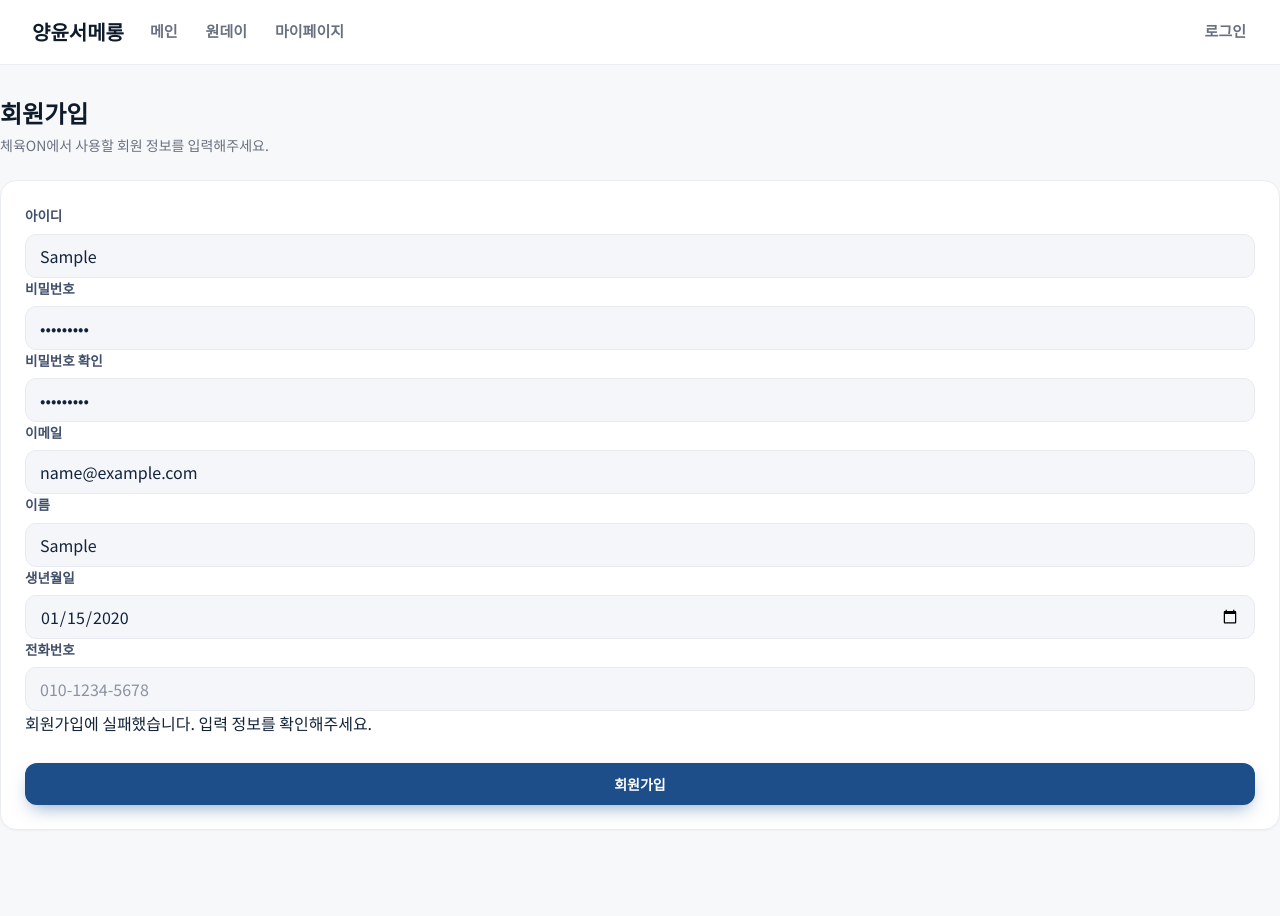
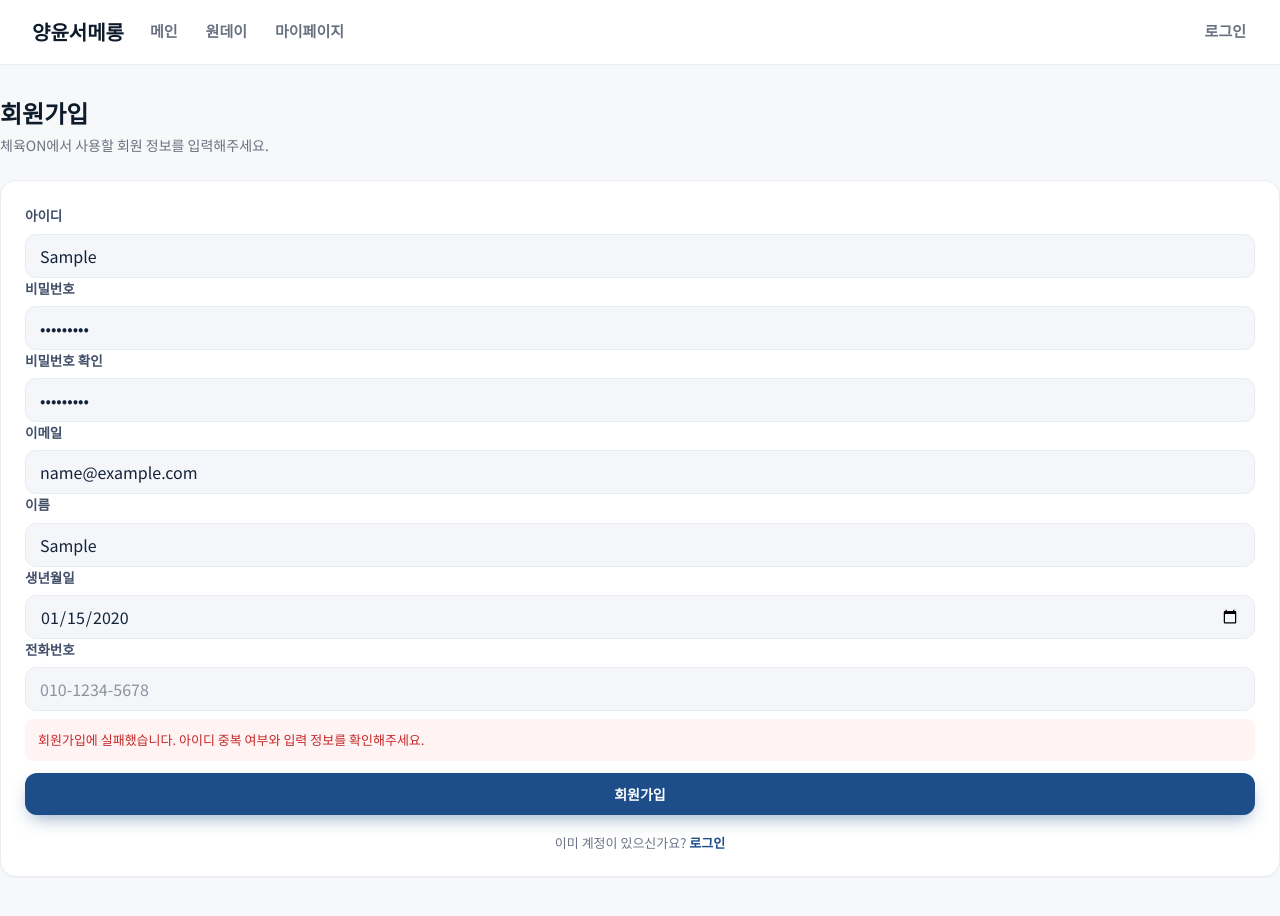
Before and after one commit to goeka71/Gong-Teo, a React app in the folder frontend/: page /signup in a window 1280 px wide. Both pictures are taken after typing "Sample", "Sample123", "Sample123", "name@example.com", "Sample", "2020-01-15" into the empty fields and a click on the button "회원가입". Shown: the top 916 px of the page. Before the commit the page ends 878 px from the top, so only its background shows below. Built offline with nearby package versions, Linux system fonts and the light colour scheme; no server answers; the HTML template or start-up script is replaced by a standard one.

Commit message:
회원가입 후 로그인 바로 되도록 변경

```diff
--- a/frontend/src/user/Signup.jsx
+++ b/frontend/src/user/Signup.jsx
@@ -1,9 +1,15 @@
 import { useState } from "react";
 import { useNavigate } from "react-router-dom";
-import { signup } from "../api/user";
+
+import {
+  signup,
+  login,
+} from "../api/user";
+
 
 function Signup() {
   const navigate = useNavigate();
+
 
   const [form, setForm] = useState({
     username: "",
@@ -15,164 +21,494 @@ function Signup() {
     phone: "",
   });
 
+
   const [error, setError] = useState("");
 
+
+  const [
+    submitting,
+    setSubmitting,
+  ] = useState(false);
+
+
   const handleChange = (e) => {
-    const { name, value } = e.target;
+    const {
+      name,
+      value,
+    } = e.target;
+
 
     setForm((prev) => ({
       ...prev,
       [name]: value,
     }));
+
+
+    setError("");
   };
+
 
   const handleSubmit = async (e) => {
     e.preventDefault();
+
     setError("");
 
-    if (form.password !== form.passwordConfirm) {
-      setError("비밀번호가 일치하지 않습니다.");
+
+    if (
+      form.password !==
+      form.passwordConfirm
+    ) {
+      setError(
+        "비밀번호가 일치하지 않습니다."
+      );
+
       return;
     }
 
+
     try {
+      setSubmitting(true);
+
+
+      /*
+      =========================
+      1. 회원가입
+      =========================
+      */
+
       await signup({
-        username: form.username,
-        password: form.password,
-        email: form.email,
-        name: form.name,
-        birth: form.birth || null,
-        phone: form.phone,
+        username:
+          form.username,
+
+        password:
+          form.password,
+
+        email:
+          form.email,
+
+        name:
+          form.name,
+
+        birth:
+          form.birth || null,
+
+        phone:
+          form.phone,
       });
 
-      alert("회원가입이 완료되었습니다.");
-      navigate("/login");
+
+      /*
+      =========================
+      2. 회원가입 직후 자동 로그인
+      =========================
+      */
+
+      await login({
+        username:
+          form.username,
+
+        password:
+          form.password,
+      });
+
+
+      /*
+      user.js의 login()에서
+      accessToken / refreshToken을
+      localStorage에 자동 저장함
+      */
+
+
+      alert(
+        "회원가입이 완료되었습니다."
+      );
+
+
+      /*
+      =========================
+      3. 바로 마이페이지 이동
+      =========================
+      */
+
+      navigate("/mypage");
+
+
     } catch (error) {
-      console.error(error);
-      setError("회원가입에 실패했습니다. 입력 정보를 확인해주세요.");
+      console.error(
+        "회원가입 오류:",
+        error
+      );
+
+
+      setError(
+        "회원가입에 실패했습니다. 아이디 중복 여부와 입력 정보를 확인해주세요."
+      );
+
+
+    } finally {
+      setSubmitting(false);
     }
   };
 
+
   return (
     <div className="page">
+
       <div className="page-container">
+
         <div className="page-header">
+
           <div>
-            <h1 className="page-title">회원가입</h1>
+
+            <h1 className="page-title">
+              회원가입
+            </h1>
+
+
             <p className="page-description">
               체육ON에서 사용할 회원 정보를 입력해주세요.
             </p>
+
           </div>
+
         </div>
 
+
         <div className="card">
+
           <div className="card-body">
-            <form onSubmit={handleSubmit} className="flex-column">
+
+            <form
+              onSubmit={
+                handleSubmit
+              }
+
+              className="flex-column"
+            >
+
+
+              {/* 아이디 */}
 
               <div className="form-group">
-                <label className="form-label">아이디</label>
+
+                <label className="form-label">
+                  아이디
+                </label>
+
+
                 <input
                   className="input"
+
                   type="text"
+
                   name="username"
-                  value={form.username}
-                  onChange={handleChange}
+
+                  value={
+                    form.username
+                  }
+
+                  onChange={
+                    handleChange
+                  }
+
                   placeholder="아이디를 입력해주세요"
+
                   required
                 />
+
               </div>
 
+
+              {/* 비밀번호 */}
+
               <div className="form-group">
-                <label className="form-label">비밀번호</label>
+
+                <label className="form-label">
+                  비밀번호
+                </label>
+
+
                 <input
                   className="input"
+
                   type="password"
+
                   name="password"
-                  value={form.password}
-                  onChange={handleChange}
+
+                  value={
+                    form.password
+                  }
+
+                  onChange={
+                    handleChange
+                  }
+
                   placeholder="비밀번호를 입력해주세요"
+
                   required
                 />
+
               </div>
 
+
+              {/* 비밀번호 확인 */}
+
               <div className="form-group">
-                <label className="form-label">비밀번호 확인</label>
+
+                <label className="form-label">
+                  비밀번호 확인
+                </label>
+
+
                 <input
                   className="input"
+
                   type="password"
+
                   name="passwordConfirm"
-                  value={form.passwordConfirm}
-                  onChange={handleChange}
+
+                  value={
+                    form.passwordConfirm
+                  }
+
+                  onChange={
+                    handleChange
+                  }
+
                   placeholder="비밀번호를 다시 입력해주세요"
+
                   required
                 />
+
               </div>
 
+
+              {/* 이메일 */}
+
               <div className="form-group">
-                <label className="form-label">이메일</label>
+
+                <label className="form-label">
+                  이메일
+                </label>
+
+
                 <input
                   className="input"
+
                   type="email"
+
                   name="email"
-                  value={form.email}
-                  onChange={handleChange}
+
+                  value={
+                    form.email
+                  }
+
+                  onChange={
+                    handleChange
+                  }
+
                   placeholder="example@email.com"
+
                   required
                 />
+
               </div>
 
+
+              {/* 이름 */}
+
               <div className="form-group">
-                <label className="form-label">이름</label>
+
+                <label className="form-label">
+                  이름
+                </label>
+
+
                 <input
                   className="input"
+
                   type="text"
+
                   name="name"
-                  value={form.name}
-                  onChange={handleChange}
+
+                  value={
+                    form.name
+                  }
+
+                  onChange={
+                    handleChange
+                  }
+
                   placeholder="이름을 입력해주세요"
+
                   required
                 />
+
               </div>
 
+
+              {/* 생년월일 */}
+
               <div className="form-group">
-                <label className="form-label">생년월일</label>
+
+                <label className="form-label">
+                  생년월일
+                </label>
+
+
                 <input
                   className="input"
+
                   type="date"
+
                   name="birth"
-                  value={form.birth}
-                  onChange={handleChange}
+
+                  value={
+                    form.birth
+                  }
+
+                  onChange={
+                    handleChange
+                  }
                 />
+
               </div>
 
+
+              {/* 전화번호 */}
+
               <div className="form-group">
-                <label className="form-label">전화번호</label>
+
+                <label className="form-label">
+                  전화번호
+                </label>
+
+
                 <input
                   className="input"
+
                   type="tel"
+
                   name="phone"
-                  value={form.phone}
-                  onChange={handleChange}
+
+                  value={
+                    form.phone
+                  }
+
+                  onChange={
+                    handleChange
+                  }
+
                   placeholder="010-1234-5678"
                 />
+
               </div>
 
-              {error && <p>{error}</p>}
+
+              {/* 에러 메시지 */}
+
+              {error && (
+                <div
+                  style={{
+                    marginTop: "8px",
+                    padding: "11px 13px",
+
+                    borderRadius: "8px",
+
+                    background:
+                      "#fff3f3",
+
+                    color:
+                      "#c62828",
+
+                    fontSize:
+                      "13px",
+                  }}
+                >
+                  {error}
+                </div>
+              )}
+
+
+              {/* 회원가입 버튼 */}
 
               <button
                 type="submit"
+
                 className="btn btn-primary btn-primary-shadow btn-block"
-                style={{ marginTop: "12px" }}
+
+                disabled={
+                  submitting
+                }
+
+                style={{
+                  marginTop:
+                    "12px",
+                }}
               >
-                회원가입
+                {submitting
+                  ? "회원가입 중..."
+                  : "회원가입"}
               </button>
 
+
+              {/* 로그인 이동 */}
+
+              <div
+                style={{
+                  marginTop: "18px",
+
+                  textAlign: "center",
+
+                  fontSize: "13px",
+
+                  color: "#687386",
+                }}
+              >
+                이미 계정이 있으신가요?{" "}
+
+                <button
+                  type="button"
+
+                  onClick={() =>
+                    navigate(
+                      "/login"
+                    )
+                  }
+
+                  style={{
+                    border: "none",
+
+                    background:
+                      "transparent",
+
+                    color:
+                      "#1d4e89",
+
+                    fontWeight:
+                      "700",
+
+                    cursor:
+                      "pointer",
+
+                    padding: 0,
+                  }}
+                >
+                  로그인
+                </button>
+              </div>
+
             </form>
+
           </div>
+
         </div>
+
       </div>
+
     </div>
   );
 }
 
+
 export default Signup;
```
